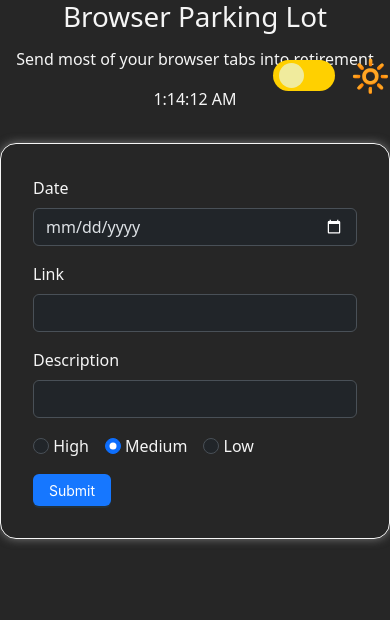
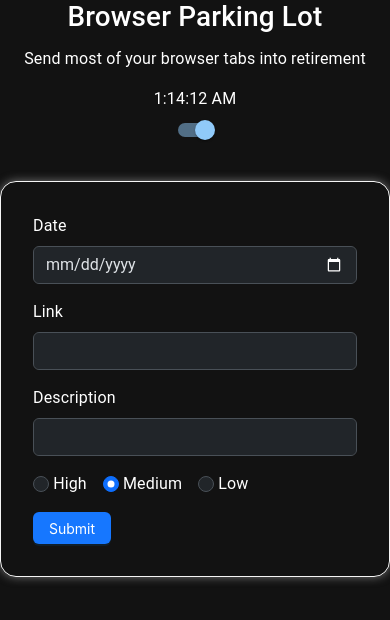
Before and after one commit to jonathanPhan17/bookmark-browser-link, a React (Create React App) app: page / in a window 390 px wide. Shown: the top 620 px of the page. Built offline with nearby package versions, Linux system fonts and the light colour scheme.

Commit message:
fix toggle dark mode feature

```diff
--- a/package.json
+++ b/package.json
@@ -4,6 +4,9 @@
   "version": "0.1.0",
   "private": true,
   "dependencies": {
+    "@emotion/react": "^11.11.4",
+    "@emotion/styled": "^11.11.5",
+    "@mui/material": "^5.15.20",
     "@testing-library/jest-dom": "^5.17.0",
     "@testing-library/react": "^13.4.0",
     "@testing-library/user-event": "^13.5.0",
--- a/src/App.css
+++ b/src/App.css
@@ -1,7 +1,3 @@
 .App {
   text-align: center;
-  background-color: var(--background-color);
-  color: var(--primary-text-color);
-  transition: background-color 0.25s ease-in-out;
-  min-height: 100vh;
 }
--- a/src/App.js
+++ b/src/App.js
@@ -7,26 +7,50 @@ import './App.css';
 import ParkingLotForm from './Components/ParkingLotForm/ParkingLotForm';
 import ParkingLotList from './Components/ParkingLotList/ParkingLotList';
 import Timer from './Components/Timer/Timer';
-import Toggle from './Components/Toggle/Toggle';
+import { ThemeProvider, createTheme } from '@mui/material/styles';
+import CssBaseline from '@mui/material/CssBaseline';
+import { Switch } from '@mui/material';
 
 
 function App() {
+  const [parkingLotItems, setParkingLotItems] = useState(getInitialState());
+  const [formTheme, setFormTheme] = useState("dark");
 
-  const [parkingLotItems, setParkingLotItems] = useState(getInitialState());
-  const [isLight, setIsLight] = useState(false);
+  // state to manage the dark mode
+  const [toggleDarkMode, setToggleDarkMode] = useState(true);
+
+  // function to toggle the dark mode as true or false
+  const toggleDarkTheme = () => {
+    setToggleDarkMode(!toggleDarkMode);
+    setFormTheme(formTheme === "light" ? "dark" : "light");
+  };
+
+
+
+  // create a darkTheme function to handle dark theme using createTheme
+  const darkTheme = createTheme({
+    palette: {
+      mode: toggleDarkMode ? "dark" : "light", // handle theme change
+      primary: {
+        main: "#90caf9",
+      },
+      secondary: {
+        main: "#f48fb1",
+      },
+    },
+  });
 
   function saveParkingLotItems() {
-    localStorage.setItem('items', JSON.stringify(parkingLotItems))
+    localStorage.setItem("items", JSON.stringify(parkingLotItems));
   }
 
   function getInitialState() {
-    let savedState = localStorage.getItem('items');
-    if (typeof savedState === 'string') {
+    let savedState = localStorage.getItem("items");
+    if (typeof savedState === "string") {
       return JSON.parse(savedState);
     }
     return [];
   }
-
 
   function deleteItem(idToDelete) {
     setParkingLotItems((oldItems) =>
@@ -35,38 +59,40 @@ function App() {
   }
 
 
-  function handleToggle() {
-    setIsLight(!isLight);
-  }
-
-  function addItem(date, priority, link, description ) {
-    setParkingLotItems(oldItems => [
+  function addItem(date, priority, link, description) {
+    setParkingLotItems((oldItems) => [
       ...oldItems,
       {
         id: nanoid(),
         date,
         description,
         link,
-          priority
+        priority,
       },
-    ])
+    ]);
   }
 
   useEffect(saveParkingLotItems, [parkingLotItems]);
 
   return (
-    <div className="App" data-theme={isLight ? "light" : "dark"}>
+    <ThemeProvider theme={darkTheme}>
+      <CssBaseline />
+      <div className="App">
         <header>
-        <Toggle isChecked={isLight} handleToggleChange={handleToggle}/>
           <h1>Browser Parking Lot</h1>
           <p>Send most of your browser tabs into retirement</p>
           <Timer />
+            <Switch checked={toggleDarkMode} onChange={toggleDarkTheme}  />
         </header>
         <main>
-        <ParkingLotForm addItem={addItem} />
-        <ParkingLotList parkingLotItems={parkingLotItems} deleteItem={deleteItem} />
+          <ParkingLotForm addItem={addItem} theme={formTheme} />
+          <ParkingLotList
+            parkingLotItems={parkingLotItems}
+            deleteItem={deleteItem}
+          />
         </main>
       </div>
+    </ThemeProvider>
   );
 }
 
--- a/src/Components/ParkingLotForm/ParkingLotForm.jsx
+++ b/src/Components/ParkingLotForm/ParkingLotForm.jsx
@@ -11,7 +11,7 @@ import './ParkingLotForm.css'
     High: "High",
   };
 
-export default function ParkingLotForm( { addItem, isChecked, handleToggleChange } ) {
+export default function ParkingLotForm( { addItem, theme } ) {
 
   const [date, setDate] = useState("");
   const [link, setLink] = useState("");
@@ -53,7 +53,7 @@ export default function ParkingLotForm( { addItem, isChecked, handleToggleChange
 
     return (
       <Form
-        data-bs-theme="dark"
+        data-bs-theme={theme === 'dark' ? 'dark' : 'light'}
         className="parking-lot-form"
         onSubmit={handleSubmit}
       >
--- a/src/Components/ParkingLotList/ParkingLot.css
+++ b/src/Components/ParkingLotList/ParkingLot.css
@@ -2,8 +2,9 @@
   display: flex;
   flex-wrap: wrap;
   justify-content: space-evenly;
+  margin-inline: auto;
+}
 
-}
 
 .parking-lot-item-container {
   width: 20rem;
--- a/src/Components/Toggle/Toggle.css
+++ /dev/null
@@ -1,56 +0,0 @@
-.toggle-container {
-  font-size: 1.3em;
-  position: absolute;
-  top: -1em;
-  right: 1em;
-  -webkit-touch-callout: none;
-  -webkit-user-select: none;
-  user-select: none;
-}
-
-.toggle {
-  visibility: hidden;
-}
-
-.toggle + label {
-  display: flex;
-  align-items: center;
-  font-size: 1.5em;
-  color: var(--primary-text-color);
-  cursor: pointer;
-}
-
-.toggle + label::before {
-  content: "";
-  height: 1em;
-  width: 2em;
-  border-radius: 1em;
-  background-color: var(--toggle-fg);
-  margin-right: 0.5em;
-  transition: background-color 0.25s ease-in-out, transform 0.25s ease-in-out;
-}
-
-.toggle + label::after {
-  content: "";
-  height: 0.8em;
-  width: 0.8em;
-  border-radius: 1em;
-  background-color: var(--toggle-bg);
-  position: absolute;
-  left: 0.2em;
-  transition: background-color 0.25s ease-in-out, transform 0.25s ease-in-out;
-}
-
-.toggle:checked + label::after {
-  transform: translateX(100%);
-}
-
-@media (max-width: 480px) {
-  .toggle-container {
-    position: absolute;
-    top: 1em;
-    right: 0;
-    width: fit-content;
-    margin: auto;
-  }
-}
--- a/src/Components/Toggle/Toggle.jsx
+++ /dev/null
@@ -1,19 +0,0 @@
-import React from 'react'
-
-import './Toggle.css';
-
-export default function Toggle( { handleToggleChange, isChecked }) {
-
-  return (
-    <div className='toggle-container'>
-      <input
-        type="checkbox"
-        id="check"
-        className='toggle'
-        onChange={handleToggleChange}
-        checked={isChecked}
-      />
-      <label htmlFor="check">{isChecked ? "🌙" : "🔆"}</label>
-    </div>
-  )
-}
--- a/src/index.css
+++ b/src/index.css
@@ -1,25 +1,11 @@
-* {
-  margin: 0;
-  padding: 0;
-  box-sizing: border-box;
-}
 
-code {
-  font-family: source-code-pro, Menlo, Monaco, Consolas, 'Courier New',
-    monospace;
-}
-
-:root {
+html, body {
   --background-color: hsl(0, 0%, 15%);
   --foreground-color: #003cff;
   --primary-text-color: whitesmoke;
   --secondary-text-color: #0a0a0a;
   --toggle-bg: #f0eb9d;
   --toggle-fg: #ffd000;
-  margin: 0;
-  font-family: -apple-system, BlinkMacSystemFont, 'Segoe UI', 'Roboto', 'Oxygen',
-    'Ubuntu', 'Cantarell', 'Fira Sans', 'Droid Sans', 'Helvetica Neue',
-    sans-serif;
   -webkit-font-smoothing: antialiased;
   -moz-osx-font-smoothing: grayscale;
 }
@@ -32,3 +18,12 @@ code {
   --toggle-bg: #283452;
   --toggle-fg: #00a6ff;
 }
+
+[data-theme="dark"] {
+  --background-color: hsl(0, 0%, 15%);
+  --foreground-color: #003cff;
+  --primary-text-color: whitesmoke;
+  --secondary-text-color: #0a0a0a;
+  --toggle-bg: #f0eb9d;
+  --toggle-fg: #ffd000;
+}
```
Also changed, not shown: 1 other file (tests, documents, lock files or other folders). Lines whose indentation alone changed are shown as unchanged.
